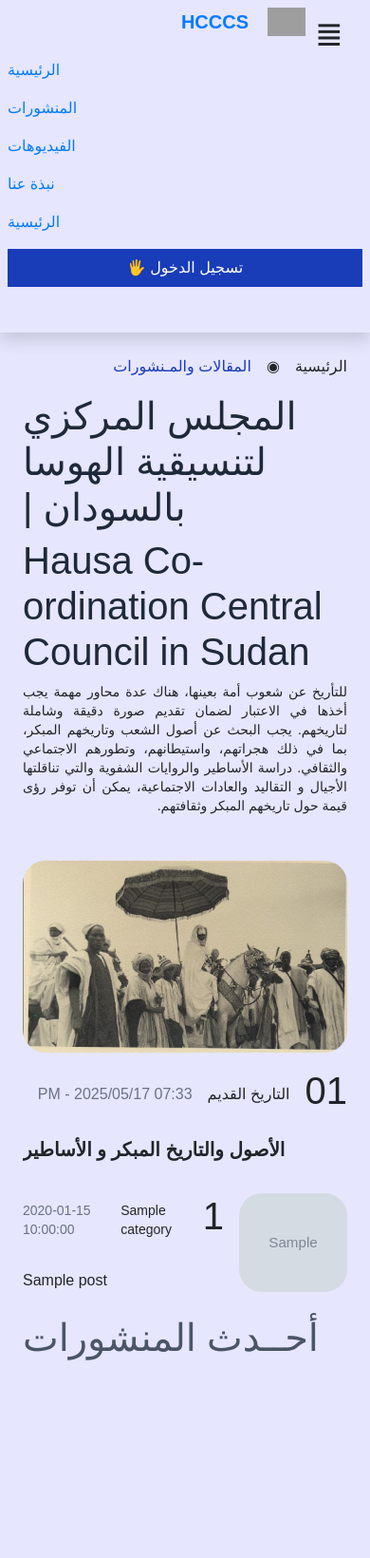
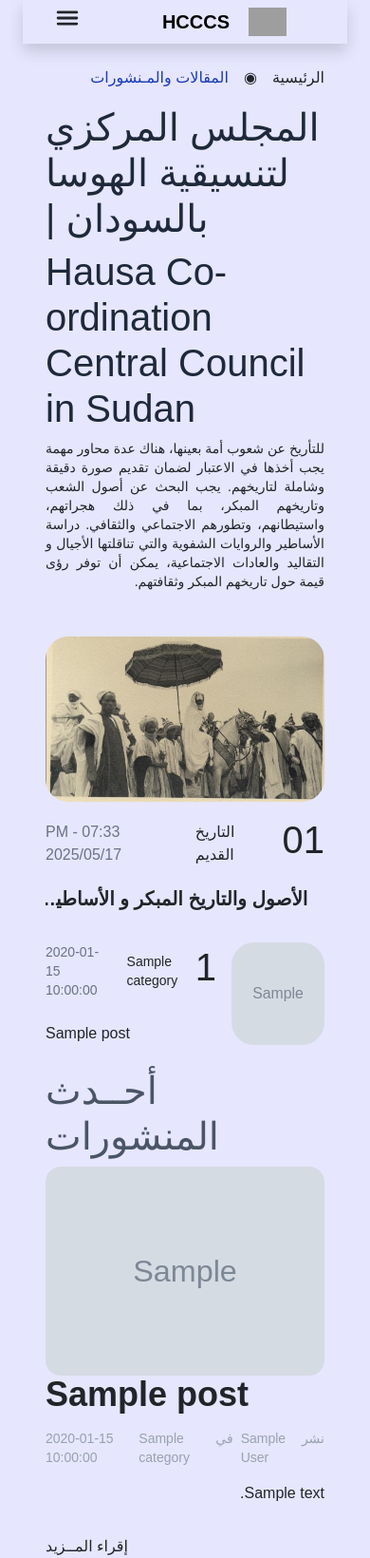
Before and after one commit to hausawi/flask-blog-app, a Flask app: template templates/home.html in a window 390 px wide. Shown: the whole page at 95% size. Before the commit the page ends 1432 px from the top, so only its background shows below. Run offline with Flask 3, Linux system fonts and the light colour scheme; the template is opened without the code that fills it: most values are stand-ins (such as "Sample title", 1, 10 or a date in 2020); grey boxes marked "Sample" are stand-in pictures; style sheets or scripts are compiled from the project's sources; grey boxes are pictures that could not be loaded.

Commit message:
setup mobile menu navbar and post lists

```diff
--- a/templates/home.html
+++ b/templates/home.html
@@ -36,20 +36,20 @@
                     <path id='circlePath' fill='none'
                         d='M61.438,0c33.93,0,61.441,27.512,61.441,61.441 c0,33.929-27.512,61.438-61.441,61.438C27.512,122.88,0,95.37,0,61.441C0,27.512,27.512,0,61.438,0L61.438,0z' />
                     <text>
-                        <textPath href='#circlePath' startOffset='100%'>
+                        <textPath href='#circlePath' startoffset='100%'>
                             المجلس المركزي لتنسيقية الهوسا بالسـودان•
                         </textPath>
-                        <textPath href='#circlePath' startOffset='21%'>
+                        <textPath href='#circlePath' startoffset='21%'>
                             HCCCS
                         </textPath>
                     </text>
                 </svg>
                 <button
                     class=' absolute top-0 right-0 left-0 bottom-0 w-20 h-20 m-auto bg-blue-800 rounded-full flex items-center justify-center'>
-                    <svg width='50px' height='50px' viewBox='0 0 24 24' fill='none' xmlns='http://www.w3.org/2000/svg'>
-                        <path d='M16.3891 8.11096L8.61091 15.8891' stroke='white' strokeWidth='2' />
-                        <path d='M16.3891 8.11096L16.7426 12' stroke='white' strokeWidth='2' />
-                        <path d='M16.3891 8.11096L12.5 7.75741' stroke='white' strokeWidth='2' />
+                    <svg width='50px' height='50px' viewbox='0 0 24 24' fill='none' xmlns='http://www.w3.org/2000/svg'>
+                        <path d='M16.3891 8.11096L8.61091 15.8891' stroke='white' strokewidth='2' />
+                        <path d='M16.3891 8.11096L16.7426 12' stroke='white' strokewidth='2' />
+                        <path d='M16.3891 8.11096L12.5 7.75741' stroke='white' strokewidth='2' />
                     </svg>
                 </button>
             </a>
@@ -116,7 +116,7 @@
             <span class='text-gray-500'>07:33 PM - 2025/05/17</span>
         </div>
         <!-- Title -->
-        <a class='text-xl lg:text-2xl line-clamp-1 font-semibold lg:font-bold' to='/posts'>
+        <a class='text-xl lg:text-2xl line-clamp-1 font-semibold lg:font-semibold' to='/posts'>
             الأصول والتاريخ المبكر و الأساطير والروايات الشفوية
         </a>
     </div>
@@ -131,7 +131,7 @@
             <div class='w-2/3 '>
                 <!-- details  -->
                 <div class='flex items-center gap-4 text-sm lg:text-base mb-4'>
-                    <h1 class='font-semibold'>{{post._id}}</h1>
+                    <h1 class='font-medium'>{{post._id}}</h1>
                     <a class='text-blue-800'>{{post.category}}</a>
                     <span class='text-gray-500 text-sm'>{{post.date}}</span>
                 </div>
@@ -151,5 +151,33 @@
 <div class=''>
     <h1 class='my-8 text-2xl text-gray-600'>أحــدث المنشورات</h1>
 </div>
+
+<!-- Post List Items -->
+<div class=' lg:flex-col flex-col flex xl:flex-col gap-8'>
+    <!-- Details  -->
+    {% for post in posts %}
+    <div key={index}>
+        <div class=' xl:block xl:w-full'>
+            <img class='rounded-2xl object-cover w-735' src={{post.img}} />
+        </div>
+        <div class='flex flex-col gap-4 xl:w-full'>
+            <div class='text-4xl font-semibold '>{{post.title}}</div>
+            <div class='flex posts-center gap-2 text-gray-400 text-sm'>
+                <span>نشر </span>
+                <div class='text-bold'>{{post.author}}</div>
+                <span>في</span>
+                <div class='text-bold'>{{post.category}}</div>
+                <span>{{post.date}}</span>
+            </div>
+            <p class='text-justify line-clamp-4 hover:line-clamp-none'>
+                {{post.content}}
+            </p>
+            <Link href="" class='underline text-blue-800 text-sm'>
+            إقراء المــزيد
+            </Link>
+        </div>
+    </div>
+   {% endfor %}
+</div>
 </div>
 {% endblock content%}
--- a/templates/layout.html
+++ b/templates/layout.html
@@ -6,6 +6,8 @@
     <meta name="viewport" content="width=device-width, initial-scale=1.0">
     <script src="https://cdn.jsdelivr.net/npm/@tailwindcss/browser@4"></script>
     <link rel="stylesheet" href="/static/css/index.css">
+    <script type="module" src="https://unpkg.com/ionicons@7.1.0/dist/ionicons/ionicons.esm.js"></script>
+    <script nomodule src="https://unpkg.com/ionicons@7.1.0/dist/ionicons/ionicons.js"></script>
     <!-- Bootstrap CSS -->
     <link rel="stylesheet" href="https://cdn.jsdelivr.net/npm/bootstrap@4.4.1/dist/css/bootstrap.min.css"
         integrity="sha384-Vkoo8x4CGsO3+Hhxv8T/Q5PaXtkKtu6ug5TOeNV6gBiFeWPGFN9MuhOf23Q9Ifjh" crossorigin="anonymous">
@@ -24,67 +26,38 @@
 
 </head>
 
-<body dir="rtl">
-    <div class="mb-1 px-2 shadow">
-        <div
-            class=' relative mx-auto max-w-screen-lg py-2 flex flex-col sm:flex-row   sm:items-center sm:justify-between'>
-            <!-- {/* LOGO */} -->
-            <a href='/' class='flex items-center mr-15 gap-5 text-xl font-bold'>
-                <Image urlEndpoint={import.meta.env.VITE_URL_ENDPOINT}
-                    src='https://ik.imagekit.io/r6yaoh57f/hcccs%20.png' width='40' height='40' alt='logo' />
-                <span>HCCCS</span>
-            </a>
-            <!-- {/* MOBILE MENU X*/} -->
-            <input class="peer hidden" type="checkbox" name="" id="navbar-open">
-            <span class="sr-only">Toggle Navigation</span>
-            <label for="navbar-open" class=' hidden cursor-pointer text-4xl absolute mt-2 right-5 '>
-                ≣
-            </label>
-            <!-- {/* MOBILE LINK LIST */} -->
-            <nav aria-label="Header Navigation" class='peer-checked:block py-4 sm:block sm:py-0'>
-                <ul class="flex-col flex gap-y-4 sm:flex-row sm:gap-x-8">
-                    <li class="text-gray-600"><a class="" href="">الرئيسية</a></li>
-                    <li class="text-gray-600"><a class="" href="">المنشورات</a></li>
-                    <li class="text-gray-600"><a class="" href="">الفيديوهات</a></li>
-                    <li class="text-gray-600"><a class="" href="">نبذة عنا</a></li>
-                    <li class="text-gray-600"><a class="" href="">الرئيسية</a></li>
-                    <button class='py-2 px-4 rounded-3xl bg-blue-800 text-white'>
+<body class='px-4 md:px-8 lg:px-16 lx:px-32 2xl:px-64 ' dir="rtl">
+    <div >
+        <div class=" py-1 px-6 shadow md:flex md:justify-between md:items-center w-full ">
+
+            <div class=" w-full flex items-center justify-between">
+                <a href='/' class='flex items-center mr-10 gap-5 text-xl font-bold'>
+                    <Image urlEndpoint={import.meta.env.VITE_URL_ENDPOINT}
+                        src='https://ik.imagekit.io/r6yaoh57f/hcccs%20.png' width='40' height='40' alt='logo' />
+                    <span class="text-black">HCCCS</span>
+                </a>
+                <span class="text-3xl cursor-pointer mx-2 md:hidden block">
+                    <ion-icon name="menu" onclick="Menu(this)"></ion-icon>
+                </span>
+
+                <ul
+                    class="md:bg-[#e6e6ff] bg-[#fff] md:flex md:items-center z-[1] md:z-auto  md:static absolute  w-full left-0 md:w-auto md:py-0 py-4 md:pl-0 pl-7 md:opacity-100 opacity-0 top-[-400px] transition-all ease-in duration-500">
+                    <li class="md:mx-4 my-4 md:my-0 "><a class="text-xl " href="{{ url_for('home') }}">الرئيسية</a></li>
+                    <hr class="text-white">
+                    <li class="md:mx-4 my-4 md:my-0 "><a class="text-xl " href="#">المنشورات</a></li>
+                    <hr class="text-white">
+                    <li class="md:mx-4 my-4 md:my-0 "><a class="text-xl " href="#">الفيديوهات</a></li>
+                    <hr class="text-white">
+                    <li class="md:mx-4 my-4 md:my-0 "><a class="text-xl " href="{{ url_for('about') }}">نبذة
+                            عنا</a></li>
+                    <hr class="text-white">
+                    <button class='py-2 sm:py-0 px-4 rounded bg-blue-800 text-white'>
                         تسجيل الدخول 🖐
                     </button>
                 </ul>
-
-            </nav>
+            </div>
         </div>
 
-        <!-- {/* DESKTOP MENU */} -->
-        <!-- <div class='hidden md:flex items-center gap-8 xl:gap-12 font-medium'>
-            <a to='/'>
-                الرئيسية
-                <hr class='w-2/4 border-none h-[1.5px] bg-[#0046BB] hidden' />
-            </a>
-            <a to='/posts?cat=trending'>
-                المنشورات
-                <hr class='w-2/4 border-none h-[1.5px] bg-[#0046BB] hidden' />
-            </a>
-            <a to='/videos?cat=trinding'>
-                الفيديوهات
-                <hr class='w-2/4 border-none h-[1.5px] bg-[#0046BB] hidden' />
-            </a>
-            <a to='/about'>
-                نبذة عنا
-                <hr class='w-2/4 border-none h-[1.5px] bg-[#0046BB] hidden' />
-            </a>
-            <SignedOut>
-                <a to='/login'>
-                    <button class='py-2 px-4 rounded-3xl bg-blue-800 text-white'>
-                        تسجيل الدخول 🖐
-                    </button>
-                </a>
-            </SignedOut>
-            <SignedIn>
-                <UserButton />
-            </SignedIn>
-        </div> -->
     </div>
 
     <div className='px-4 md:px-8 lg:px-16 lx:px-32 2xl:px-64 '>
@@ -105,15 +78,16 @@
         {% endblock %}
     </div>
 
-
+    </div>
 
 
 
 
     <!-- Option 1: Bootstrap Bundle with Popper -->
     <script src="https://cdn.jsdelivr.net/npm/bootstrap@5.0.2/dist/js/bootstrap.bundle.min.js"
-        integrity="sha384-MrcW6ZMFYlzcLA8Nl+NtUVF0sA7MsXsP1UyJoMp4YLEuNSfAP+JcXn/tWtIaxVXM"
-        crossorigin="anonymous"></script>
+        integrity="sha384-MrcW6ZMFYlzcLA8Nl+NtUVF0sA7MsXsP1UyJoMp4YLEuNSfAP+JcXn/tWtIaxVXM" crossorigin="anonymous">
+
+        </script>
 
     <!-- Option 2: Separate Popper and Bootstrap JS -->
 
@@ -128,7 +102,12 @@
     <script src="https://cdn.jsdelivr.net/npm/bootstrap@4.4.1/dist/js/bootstrap.min.js"
         integrity="sha384-wfSDF2E50Y2D1uUdj0O3uMBJnjuUD4Ih7YwaYd1iqfktj0Uod8GCExl3Og8ifwB6"
         crossorigin="anonymous"></script>
-
+    <script>
+        function Menu(e) {
+            let list = document.querySelector('ul');
+            e.name === 'menu' ? (e.name = 'close', list.classList.add('top-[80px]'), list.classList.add('opacity-100')) : (e.name = 'menu', list.classList.remove('top-[80px]'), list.classList.remove('opacity-100'))
+        }
+    </script>
 </body>
 
 </html>
```
Also changed, not shown: posts.py (+8 -8 lines).
